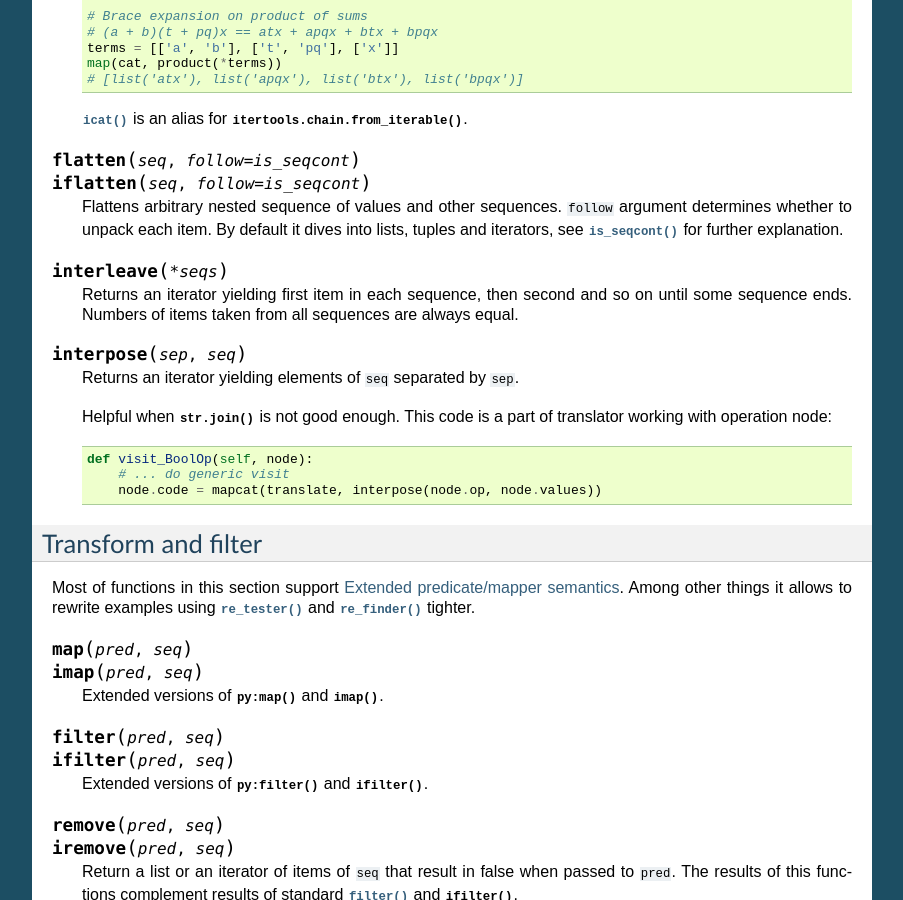
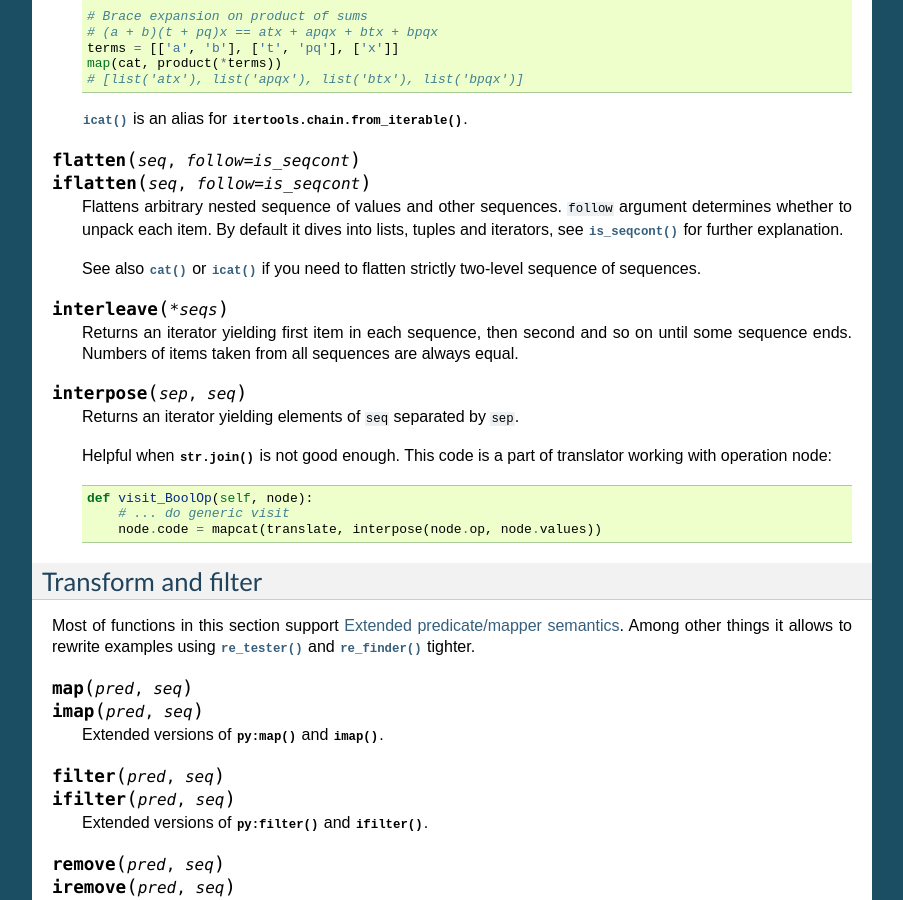
Before and after one commit to Jamaal224/funcy, a Sphinx documentation site: the page built from docs/seqs.rst, in a window 1280 px wide and 900 px high, scrolled down 3456 px. Shown: the whole window, without its empty margins (198-1101 px from the left). Built offline with Sphinx 7.4.7, drawn with Linux system fonts in a browser that asks for light colours.

Commit message:
Added note about i?cat() to i?flatten() docs

```diff
--- a/docs/seqs.rst
+++ b/docs/seqs.rst
@@ -218,6 +218,8 @@ Unite
               iflatten(seq, follow=is_seqcont)
 
     Flattens arbitrary nested sequence of values and other sequences. ``follow`` argument determines whether to unpack each item. By default it dives into lists, tuples and iterators, see :func:`is_seqcont` for further explanation.
+
+    See also :func:`cat` or :func:`icat` if you need to flatten strictly two-level sequence of sequences.
 
 
 .. function:: interleave(*seqs)
```
